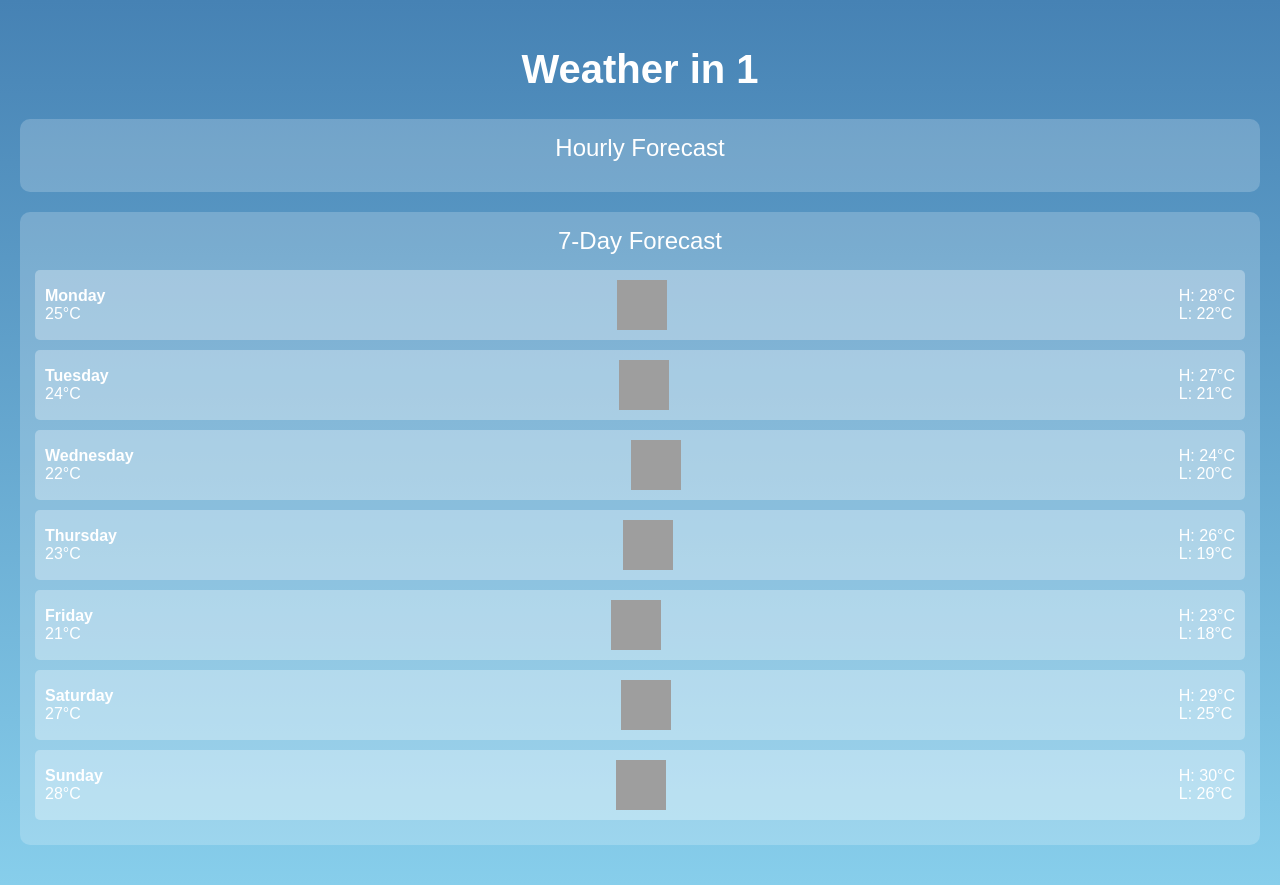
After one commit to mikeibele/ClimaQ, a Flask app: page /weather/1 in a window 1280 px wide. The commit adds this page. Run offline with Flask 3, Linux system fonts and the light colour scheme; data that the repository does not hold is empty; grey boxes are pictures that could not be loaded.

Commit message:
hourly and daily forcast implementation

```diff
--- a/app.py
+++ b/app.py
@@ -1,55 +1,107 @@
-from flask import Flask, render_template, request
-from weather import get_user_location, get_lat_lon, get_current_weather
+import requests
+from flask import Flask, render_template
 
 app = Flask(__name__)
 
-# Predefined list of cities for demonstration
-predefined_cities = [
-    {"name": "San Francisco", "country": "US"},
-    {"name": "Seattle", "country": "US"},
-    {"name": "Miami", "country": "US"},
-    {"name": "London", "country": "UK"},
-    {"name": "Los Angeles", "country": "US"}
-]
+# Function to fetch weather data from OpenWeatherMap API
+def fetch_weather_data(city):
+    api_key = "b1b15e88fa797225412429c1c50c122a1"
+    # Replace this with the actual OpenWeatherMap API endpoint for detailed forecast
+    url = f"https://samples.openweathermap.org/data/2.5/forecast?q={city}&appid={api_key}"
+    response = requests.get(url)
+    data = response.json()
 
-@app.route("/", methods=["GET", "POST"])
-def home():
-    # Fetch the user's location based on their IP address
-    user_city, user_country = get_user_location()
-    my_location_weather = None
+    # Process hourly weather for the next 24 hours
+    hourly_weather = []
+    for entry in data['list'][:8]:  # Assuming API provides 3-hour intervals, so 8 entries = 24 hours
+        hourly_weather.append({
+            'time': entry['dt_txt'].split(' ')[1][:5],  # Extract the time (HH:MM)
+            'temp': int(entry['main']['temp'] - 273.15),  # Convert from Kelvin to Celsius
+            'description': entry['weather'][0]['description'],
+            'icon': f"https://openweathermap.org/img/wn/{entry['weather'][0]['icon']}@2x.png"
+        })
 
-    if user_city and user_country:
-        # Get coordinates for the user's location
-        lat, lon = get_lat_lon(user_city, country_code=user_country)
-        if lat and lon:
-            # Get current weather for the user's location
-            my_location_weather = get_current_weather(lat, lon)
+    # Process daily weather for the next 7 days (static for now, as OpenWeatherMap free tier has limited daily data)
+    daily_weather = [
+        {
+            'day': 'Monday',
+            'temp': 25,
+            'high': 28,
+            'low': 22,
+            'description': 'Clear sky',
+            'icon': 'https://openweathermap.org/img/wn/01d@2x.png'
+        },
+        {
+            'day': 'Tuesday',
+            'temp': 24,
+            'high': 27,
+            'low': 21,
+            'description': 'Partly cloudy',
+            'icon': 'https://openweathermap.org/img/wn/03d@2x.png'
+        },
+        {
+            'day': 'Wednesday',
+            'temp': 22,
+            'high': 24,
+            'low': 20,
+            'description': 'Rainy',
+            'icon': 'https://openweathermap.org/img/wn/09d@2x.png'
+        },
+        {
+            'day': 'Thursday',
+            'temp': 23,
+            'high': 26,
+            'low': 19,
+            'description': 'Thunderstorm',
+            'icon': 'https://openweathermap.org/img/wn/11d@2x.png'
+        },
+        {
+            'day': 'Friday',
+            'temp': 21,
+            'high': 23,
+            'low': 18,
+            'description': 'Cloudy',
+            'icon': 'https://openweathermap.org/img/wn/04d@2x.png'
+        },
+        {
+            'day': 'Saturday',
+            'temp': 27,
+            'high': 29,
+            'low': 25,
+            'description': 'Sunny',
+            'icon': 'https://openweathermap.org/img/wn/01d@2x.png'
+        },
+        {
+            'day': 'Sunday',
+            'temp': 28,
+            'high': 30,
+            'low': 26,
+            'description': 'Sunny',
+            'icon': 'https://openweathermap.org/img/wn/01d@2x.png'
+        }
+    ]
 
-    # Fetch weather for predefined cities
-    other_weather = []
-    for city in predefined_cities:
-        lat, lon = get_lat_lon(city["name"], country_code=city["country"])
-        if lat and lon:
-            weather_data = get_current_weather(lat, lon)
-            if weather_data:
-                other_weather.append(weather_data)
+    return hourly_weather, daily_weather
 
-    # Handle the search bar functionality for city search
-    search_result = None
-    if request.method == "POST":
-        search_query = request.form.get("search")
-        if search_query:
-            lat, lon = get_lat_lon(search_query)
-            if lat and lon:
-                search_result = get_current_weather(lat, lon)
+@app.route('/')
+def index():
+    other_weather = [
+        {'city': 'New York', 'temperature': 76, 'description': 'Sunny', 'high': 79, 'low': 70},
+        {'city': 'Los Angeles', 'temperature': 85, 'description': 'Clear', 'high': 88, 'low': 75},
+        {'city': 'Chicago', 'temperature': 65, 'description': 'Cloudy', 'high': 68, 'low': 60},
+        {'city': 'Miami', 'temperature': 90, 'description': 'Hot', 'high': 92, 'low': 85},
+    ]
+    return render_template('index.html', other_weather=other_weather)
 
-    # Render the `index.html` template with all the data
+@app.route('/weather/<city>')
+def weather_detail(city):
+    hourly_weather, daily_weather = fetch_weather_data(city)
     return render_template(
-        "index.html",
-        my_location=my_location_weather,
-        other_weather=other_weather,
-        search_result=search_result
+        'weather_detail.html',
+        city=city,
+        hourly_weather=hourly_weather,
+        daily_weather=daily_weather
     )
 
-if __name__ == "__main__":
+if __name__ == '__main__':
     app.run(debug=True)
--- /dev/null
+++ b/templates/weather_detail.html
@@ -0,0 +1,89 @@
+<!DOCTYPE html>
+<html lang="en">
+<head>
+    <meta charset="UTF-8">
+    <meta name="viewport" content="width=device-width, initial-scale=1.0">
+    <title>{{ city }} Weather Details</title>
+    <style>
+        body {
+            font-family: Arial, sans-serif;
+            margin: 0;
+            padding: 0;
+            background: linear-gradient(to top, #87CEEB, #4682B4);
+            color: #fff;
+        }
+        .container {
+            padding: 20px;
+        }
+        h1 {
+            text-align: center;
+            font-size: 2.5rem;
+        }
+        .forecast-section {
+            margin: 20px 0;
+            padding: 15px;
+            border-radius: 10px;
+            background-color: rgba(255, 255, 255, 0.2);
+        }
+        .forecast-title {
+            font-size: 1.5rem;
+            text-align: center;
+            margin-bottom: 15px;
+        }
+        .forecast-item {
+            display: flex;
+            align-items: center;
+            justify-content: space-between;
+            margin: 10px 0;
+            padding: 10px;
+            border-radius: 5px;
+            background-color: rgba(255, 255, 255, 0.3);
+        }
+        .forecast-item img {
+            width: 50px;
+            height: 50px;
+        }
+        .forecast-item p {
+            margin: 0;
+        }
+    </style>
+</head>
+<body>
+    <div class="container">
+        <h1>Weather in {{ city }}</h1>
+
+        <!-- Hourly Forecast Section -->
+        <div class="forecast-section">
+            <div class="forecast-title">Hourly Forecast</div>
+            {% for hour in hourly_weather %}
+            <div class="forecast-item">
+                <div>
+                    <p><strong>{{ hour.time }}</strong></p>
+                    <p>{{ hour.temp }}°C</p>
+                </div>
+                <img src="{{ hour.icon }}" alt="{{ hour.description }}">
+                <p>{{ hour.description }}</p>
+            </div>
+            {% endfor %}
+        </div>
+
+        <!-- Daily Forecast Section -->
+        <div class="forecast-section">
+            <div class="forecast-title">7-Day Forecast</div>
+            {% for day in daily_weather %}
+            <div class="forecast-item">
+                <div>
+                    <p><strong>{{ day.day }}</strong></p>
+                    <p>{{ day.temp }}°C</p>
+                </div>
+                <img src="{{ day.icon }}" alt="{{ day.description }}">
+                <div>
+                    <p>H: {{ day.high }}°C</p>
+                    <p>L: {{ day.low }}°C</p>
+                </div>
+            </div>
+            {% endfor %}
+        </div>
+    </div>
+</body>
+</html>
```
Also changed, not shown: templates/index.html (+12 -98 lines), weather.py (+36 -24 lines).
